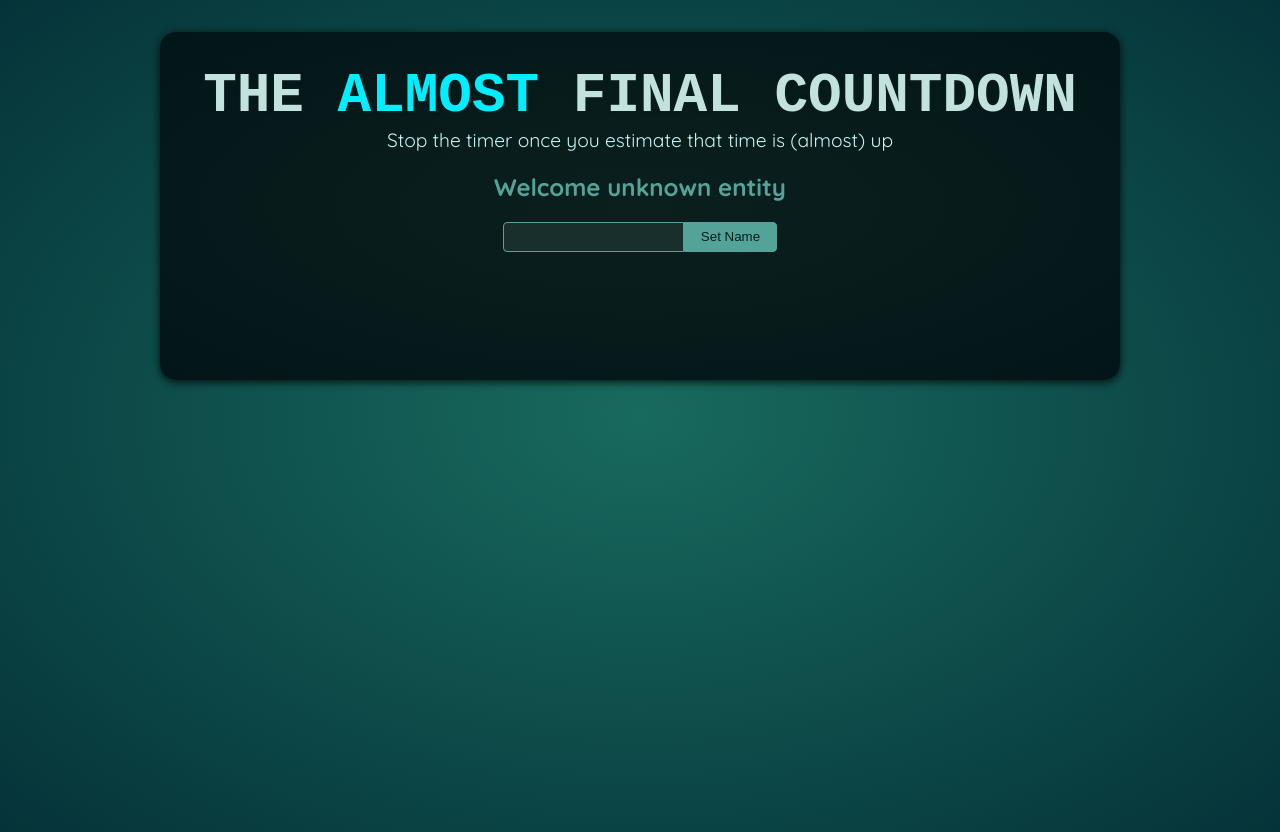
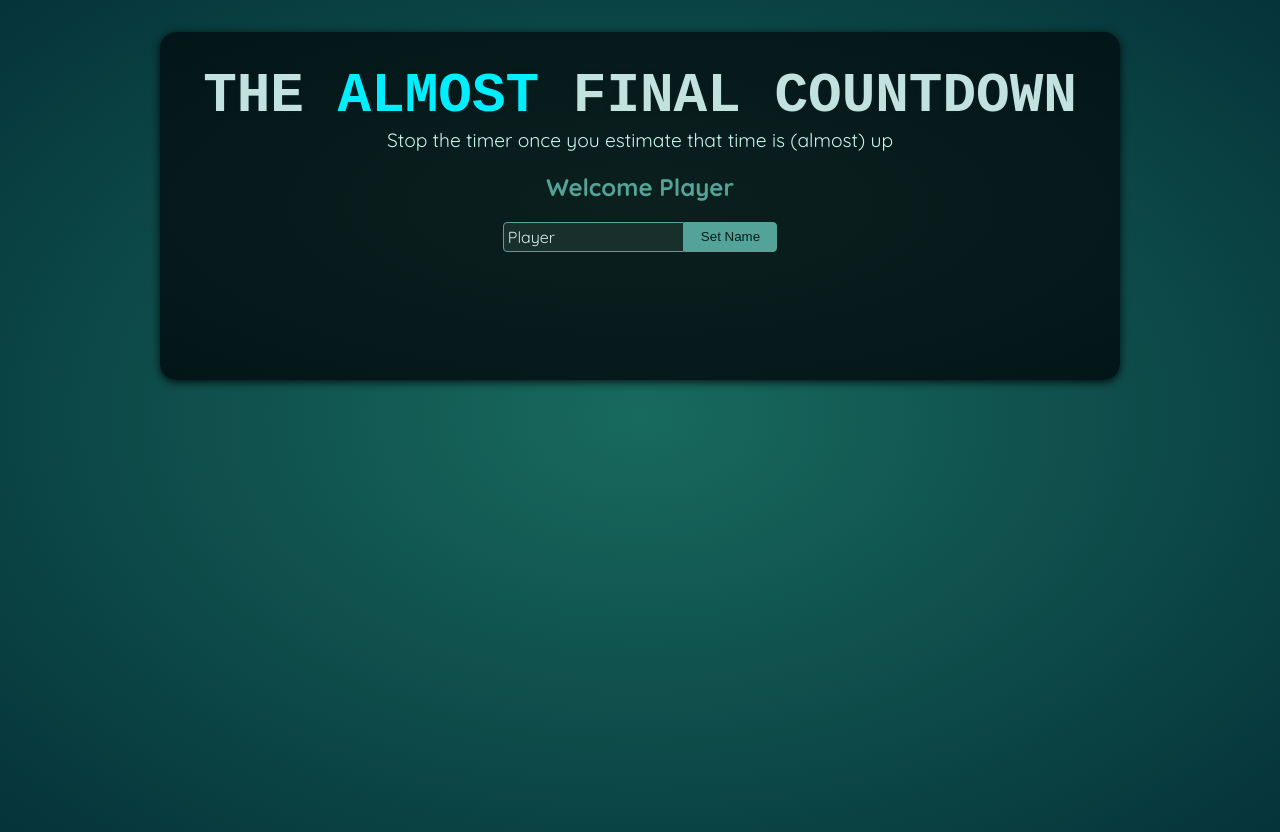
Before and after one commit to zarail/React-Practice-Projects, a React (Vite) app in the folder 11-the-almost-final-countdown/: page / in a window 1280 px wide. Built offline with nearby package versions, Linux system fonts and the light colour scheme; a web font is replaced by a local one.

Commit message:
refactor Player component

```diff
--- a/11-the-almost-final-countdown/src/components/Player.jsx
+++ b/11-the-almost-final-countdown/src/components/Player.jsx
@@ -1,9 +1,17 @@
+import { useState } from "react";
+
 export default function Player() {
+  let name = "Player";
+  const [playerName, setPlayerName] = useState();
+
   return (
     <section id="player">
-      <h2>Welcome unknown entity</h2>
+      <h2>Welcome {name}</h2>
       <p>
-        <input type="text" />
+        <input
+          type="text"
+          defaultValue={name}
+        />
         <button>Set Name</button>
       </p>
     </section>
```
Also changed, not shown: 11-the-almost-final-countdown/src/index.css (line endings or trailing spaces).
